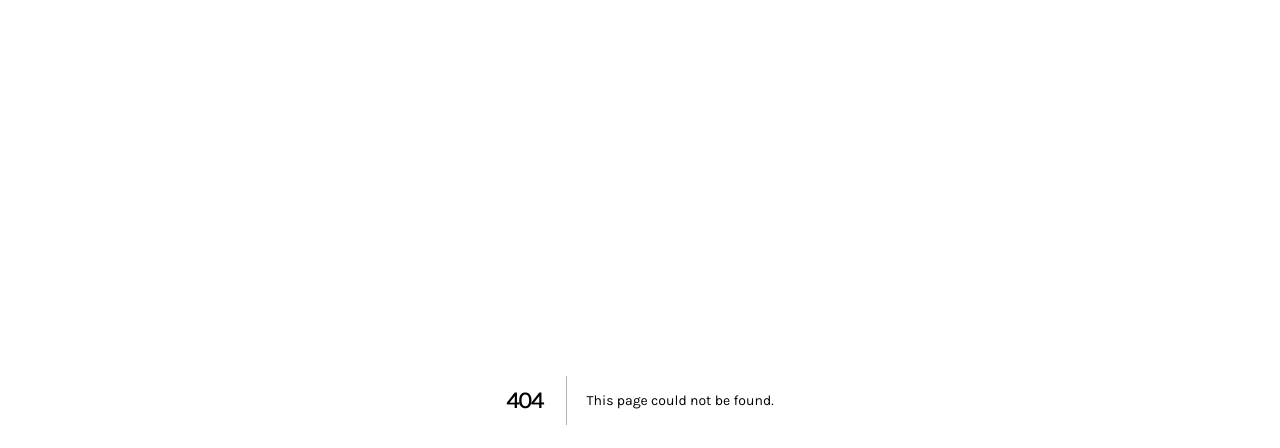
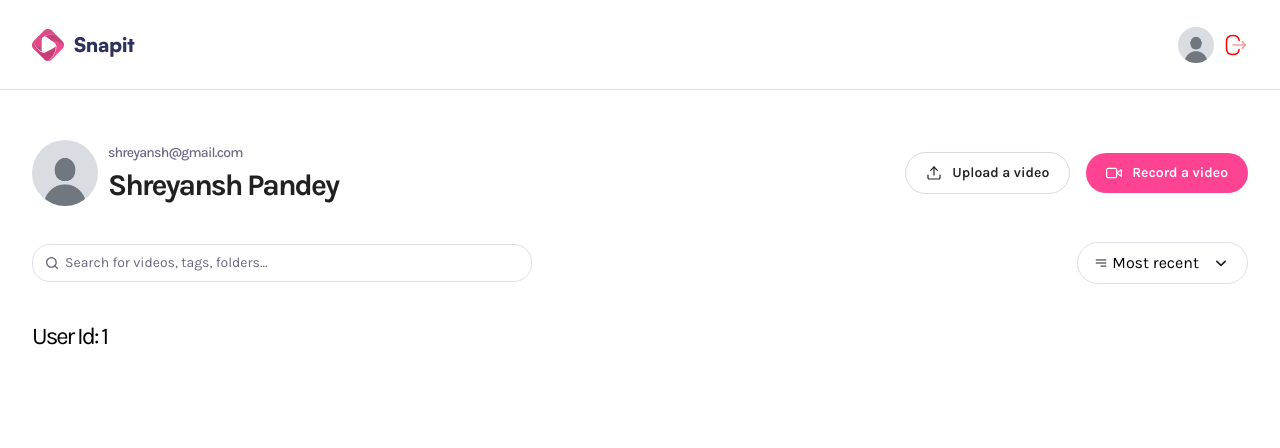
Before and after one commit to shreyansh232/snapit, a Next.js app: page /profile/1 in a window 1280 px wide. Before the commit this address had no page. Shown: the top 448 px of the page. Built offline with nearby package versions, Linux system fonts and the light colour scheme.

Commit message:
feat: add header

```diff
--- /dev/null
+++ b/app/(auth)/sign-in/page.tsx
@@ -0,0 +1,9 @@
+import React from 'react'
+
+const page = () => {
+  return (
+    <div>page</div>
+  )
+}
+
+export default page
--- /dev/null
+++ b/app/(root)/layout.tsx
@@ -0,0 +1,13 @@
+import Navbar from "@/components/Navbar";
+import React, { ReactNode } from "react";
+
+const layout = ({ children }: { children: ReactNode }) => {
+  return (
+    <div>
+      <Navbar />
+      {children}
+    </div>
+  );
+};
+
+export default layout;
--- /dev/null
+++ b/app/(root)/page.tsx
@@ -0,0 +1,13 @@
+import Header from "@/components/Header";
+import React from "react";
+
+const Page = () => {
+  return (
+    <main className="wrapper page">
+      <Header title="All Videos" subHeader="Public Library" />
+      <h1>Welcome to snapit</h1>
+    </main>
+  );
+};
+
+export default Page;
--- /dev/null
+++ b/app/(root)/profile/[id]/page.tsx
@@ -0,0 +1,19 @@
+import Header from "@/components/Header";
+import React from "react";
+
+const page = async ({ params }: ParamsWithSearch) => {
+  const { id } = await params;
+
+  return (
+    <div className="wrapper page">
+      <Header
+        subHeader="shreyansh@gmail.com"
+        title="Shreyansh Pandey"
+        userImg="/assets/images/dummy.jpg"
+      />{" "}
+      <h1 className="text-2xl font-karla">User Id: {id}</h1>
+    </div>
+  );
+};
+
+export default page;
--- a/app/layout.tsx
+++ b/app/layout.tsx
@@ -9,7 +9,7 @@
 });
 
 export const metadata: Metadata = {
-  title: "SnapCast",
+  title: "Snapit",
   description: "A Screen Sharing App",
   icons: {
     icon: "/assets/icons/logo.svg",
--- a/app/page.tsx
+++ /dev/null
@@ -1,9 +0,0 @@
-import React from 'react'
-
-const Page = () => {
-  return (
-    <div>Page</div>
-  )
-}
-
-export default Page
--- /dev/null
+++ b/components/DropdownList.tsx
@@ -0,0 +1,40 @@
+"use client";
+
+import Image from "next/image";
+import React, { useState } from "react";
+
+const DropdownList = () => {
+  const [isOpen, setisOpen] = useState(false);
+  return (
+    <div className="relative">
+      <div className="cursor-pointer" onClick={() => setisOpen(!isOpen)}>
+        <div className="filter-trigger">
+          <figure>
+            <Image
+              src="/assets/icons/hamburger.svg"
+              alt="menu"
+              width={14}
+              height={14}
+            />
+            Most recent
+          </figure>
+          <Image
+            src="/assets/icons/arrow-down.svg"
+            alt="arrow-down"
+            width={20}
+            height={20}
+          />
+        </div>{" "}
+        {isOpen && (
+          <ul className="dropdown">
+            {["Most recent", "Most liked"].map((option) => (
+              <li key={option} className="list-item">{option}</li>
+            ))}
+          </ul>
+        )}
+      </div>
+    </div>
+  );
+};
+
+export default DropdownList;
--- /dev/null
+++ b/components/Header.tsx
@@ -0,0 +1,63 @@
+import { ICONS } from "@/constants";
+import Image from "next/image";
+import Link from "next/link";
+import React from "react";
+import DropdownList from "./DropdownList";
+
+const Header = ({ subHeader, title, userImg }: SharedHeaderProps) => {
+  return (
+    <header className="header">
+      <section className="header-container">
+        <div className="details">
+          {userImg && (
+            <Image
+              src={userImg}
+              alt="user"
+              width={66}
+              height={66}
+              className="rounded-full"
+            />
+          )}
+          <article>
+            <p>{subHeader}</p>
+            <h1>{title}</h1>
+          </article>
+        </div>
+        <aside>
+          <Link href="/upload">
+            <Image
+              src="/assets/icons/upload.svg"
+              alt="upload"
+              width={16}
+              height={16}
+            />
+            <span>Upload a video</span>
+          </Link>
+          <div className="record">
+            <button className="primary-btn">
+              <Image src={ICONS.record} alt="record" width={16} height={16} />
+              <span>Record a video</span>
+            </button>
+          </div>
+        </aside>
+      </section>
+      <section className="search-filter">
+        <div className="search">
+          <input
+            type="text"
+            placeholder="Search for videos, tags, folders..."
+          />
+          <Image
+            src="/assets/icons/search.svg"
+            alt="search"
+            width={16}
+            height={16}
+          />
+        </div>
+        <DropdownList />
+      </section>
+    </header>
+  );
+};
+
+export default Header;
--- /dev/null
+++ b/components/Navbar.tsx
@@ -0,0 +1,51 @@
+'use client'
+
+import Image from "next/image";
+import Link from "next/link";
+import { useRouter } from "next/navigation";
+import React from "react";
+
+const user = {};
+
+const Navbar = () => {
+    const router = useRouter();
+  return (
+    <div className="navbar">
+      <nav>
+        <Link href="/">
+          <Image
+            src="/assets/icons/logo.svg"
+            alt="Logo"
+            width={32}
+            height={32}
+          />
+          <h1>Snapit</h1>
+        </Link>
+        {user && (
+          <figure onClick={() => router.push('/profile/123456')}>
+            <button>
+              <Image
+                src="/assets/images/dummy.jpg"
+                alt="User"
+                width={36}
+                height={36}
+                className="rounded-full aspect-square"
+              />
+            </button>
+            <button className="cursor-pointer">
+              <Image
+                src="/assets/icons/logout.svg"
+                alt="logout"
+                width={24}
+                height={24}
+                className="rotate-180"
+              />
+            </button>
+          </figure>
+        )}
+      </nav>
+    </div>
+  );
+};
+
+export default Navbar;
--- a/constants/index.ts
+++ b/constants/index.ts
@@ -1,24 +1,24 @@
-export const MAX_VIDEO_SIZE = 500 * 1024 * 1024;
-export const MAX_THUMBNAIL_SIZE = 10 * 1024 * 1024;
+// export const MAX_VIDEO_SIZE = 500 * 1024 * 1024;
+// export const MAX_THUMBNAIL_SIZE = 10 * 1024 * 1024;
 
-export const BUNNY = {
-  STREAM_BASE_URL: "https://video.bunnycdn.com/library",
-  STORAGE_BASE_URL: "https://sg.storage.bunnycdn.com/snapcast",
-  CDN_URL: "https://snapcast.b-cdn.net",
-  EMBED_URL: "https://iframe.mediadelivery.net/embed",
-  TRANSCRIPT_URL: "https://vz-47a08e64-84d.b-cdn.net",
-};
+// export const BUNNY = {
+//   STREAM_BASE_URL: "https://video.bunnycdn.com/library",
+//   STORAGE_BASE_URL: "https://sg.storage.bunnycdn.com/snapcast",
+//   CDN_URL: "https://snapcast.b-cdn.net",
+//   EMBED_URL: "https://iframe.mediadelivery.net/embed",
+//   TRANSCRIPT_URL: "https://vz-47a08e64-84d.b-cdn.net",
+// };
 
-export const emojis = ["😂", "😍", "👍"];
+// export const emojis = ["😂", "😍", "👍"];
 
-export const filterOptions = [
-  "Most Viewed",
-  "Most Recent",
-  "Oldest First",
-  "Least Viewed",
-];
+// export const filterOptions = [
+//   "Most Viewed",
+//   "Most Recent",
+//   "Oldest First",
+//   "Least Viewed",
+// ];
 
-export const visibilities: Visibility[] = ["public", "private"];
+// export const visibilities: Visibility[] = ["public", "private"];
 
 export const ICONS = {
   record: "/assets/icons/record.svg",
@@ -26,75 +26,75 @@
   upload: "/assets/icons/upload.svg",
 };
 
-export const initialVideoState = {
-  isLoaded: false,
-  hasIncrementedView: false,
-  isProcessing: true,
-  processingProgress: 0,
-};
+// export const initialVideoState = {
+//   isLoaded: false,
+//   hasIncrementedView: false,
+//   isProcessing: true,
+//   processingProgress: 0,
+// };
 
-export const infos = ["transcript", "metadata"];
+// export const infos = ["transcript", "metadata"];
 
-export const DEFAULT_VIDEO_CONFIG = {
-  width: { ideal: 1920 },
-  height: { ideal: 1080 },
-  frameRate: { ideal: 30 },
-};
+// export const DEFAULT_VIDEO_CONFIG = {
+//   width: { ideal: 1920 },
+//   height: { ideal: 1080 },
+//   frameRate: { ideal: 30 },
+// };
 
-export const DEFAULT_RECORDING_CONFIG = {
-  mimeType: "video/webm;codecs=vp9,opus",
-  audioBitsPerSecond: 128000,
-  videoBitsPerSecond: 2500000,
-};
+// export const DEFAULT_RECORDING_CONFIG = {
+//   mimeType: "video/webm;codecs=vp9,opus",
+//   audioBitsPerSecond: 128000,
+//   videoBitsPerSecond: 2500000,
+// };
 
-export const MAX_VIDEO_SIZE = 500 * 1024 * 1024;
-export const MAX_THUMBNAIL_SIZE = 10 * 1024 * 1024;
+// export const MAX_VIDEO_SIZE = 500 * 1024 * 1024;
+// export const MAX_THUMBNAIL_SIZE = 10 * 1024 * 1024;
 
-export const BUNNY = {
-  STREAM_BASE_URL: "https://video.bunnycdn.com/library",
-  STORAGE_BASE_URL: "https://sg.storage.bunnycdn.com/snapcast",
-  CDN_URL: "https://snapcast.b-cdn.net",
-  EMBED_URL: "https://iframe.mediadelivery.net/embed",
-  TRANSCRIPT_URL: "https://vz-47a08e64-84d.b-cdn.net",
-};
+// export const BUNNY = {
+//   STREAM_BASE_URL: "https://video.bunnycdn.com/library",
+//   STORAGE_BASE_URL: "https://sg.storage.bunnycdn.com/snapcast",
+//   CDN_URL: "https://snapcast.b-cdn.net",
+//   EMBED_URL: "https://iframe.mediadelivery.net/embed",
+//   TRANSCRIPT_URL: "https://vz-47a08e64-84d.b-cdn.net",
+// };
 
-export const emojis = ["😂", "😍", "👍"];
+// export const emojis = ["😂", "😍", "👍"];
 
-export const filterOptions = [
-  "Most Viewed",
-  "Most Recent",
-  "Oldest First",
-  "Least Viewed",
-];
+// export const filterOptions = [
+//   "Most Viewed",
+//   "Most Recent",
+//   "Oldest First",
+//   "Least Viewed",
+// ];
 
-export const visibilities: Visibility[] = ["public", "private"];
+// export const visibilities: Visibility[] = ["public", "private"];
 
-export const ICONS = {
-  record: "/assets/icons/record.svg",
-  close: "/assets/icons/close.svg",
-  upload: "/assets/icons/upload.svg",
-};
+// export const ICONS = {
+//   record: "/assets/icons/record.svg",
+//   close: "/assets/icons/close.svg",
+//   upload: "/assets/icons/upload.svg",
+// };
 
-export const initialVideoState = {
-  isLoaded: false,
-  hasIncrementedView: false,
-  isProcessing: true,
-  processingProgress: 0,
-};
+// export const initialVideoState = {
+//   isLoaded: false,
+//   hasIncrementedView: false,
+//   isProcessing: true,
+//   processingProgress: 0,
+// };
 
-export const infos = ["transcript", "metadata"];
+// export const infos = ["transcript", "metadata"];
 
-export const DEFAULT_VIDEO_CONFIG = {
-  width: { ideal: 1920 },
-  height: { ideal: 1080 },
-  frameRate: { ideal: 30 },
-};
+// export const DEFAULT_VIDEO_CONFIG = {
+//   width: { ideal: 1920 },
+//   height: { ideal: 1080 },
+//   frameRate: { ideal: 30 },
+// };
 
-export const DEFAULT_RECORDING_CONFIG = {
-  mimeType: "video/webm;codecs=vp9,opus",
-  audioBitsPerSecond: 128000,
-  videoBitsPerSecond: 2500000,
-};
+// export const DEFAULT_RECORDING_CONFIG = {
+//   mimeType: "video/webm;codecs=vp9,opus",
+//   audioBitsPerSecond: 128000,
+//   videoBitsPerSecond: 2500000,
+// };
 
 export const dummyCards = [
   {
```
